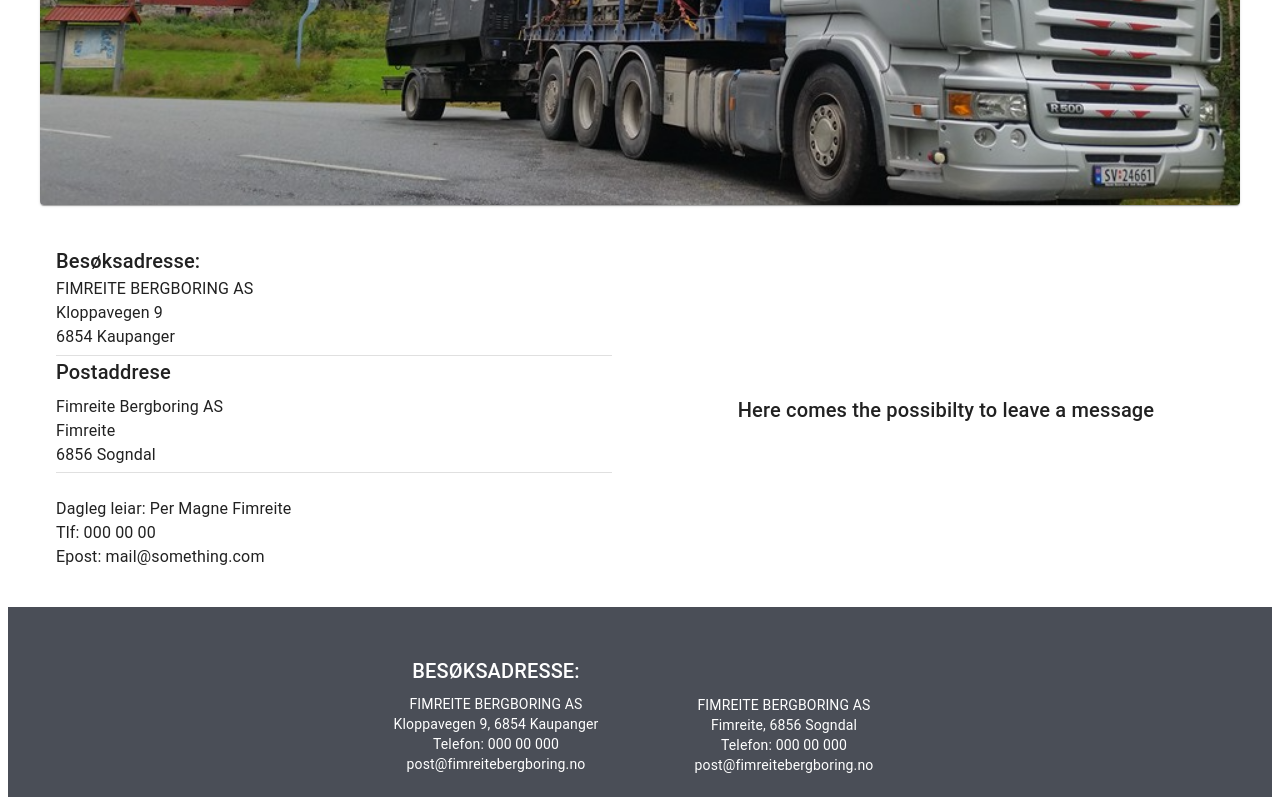
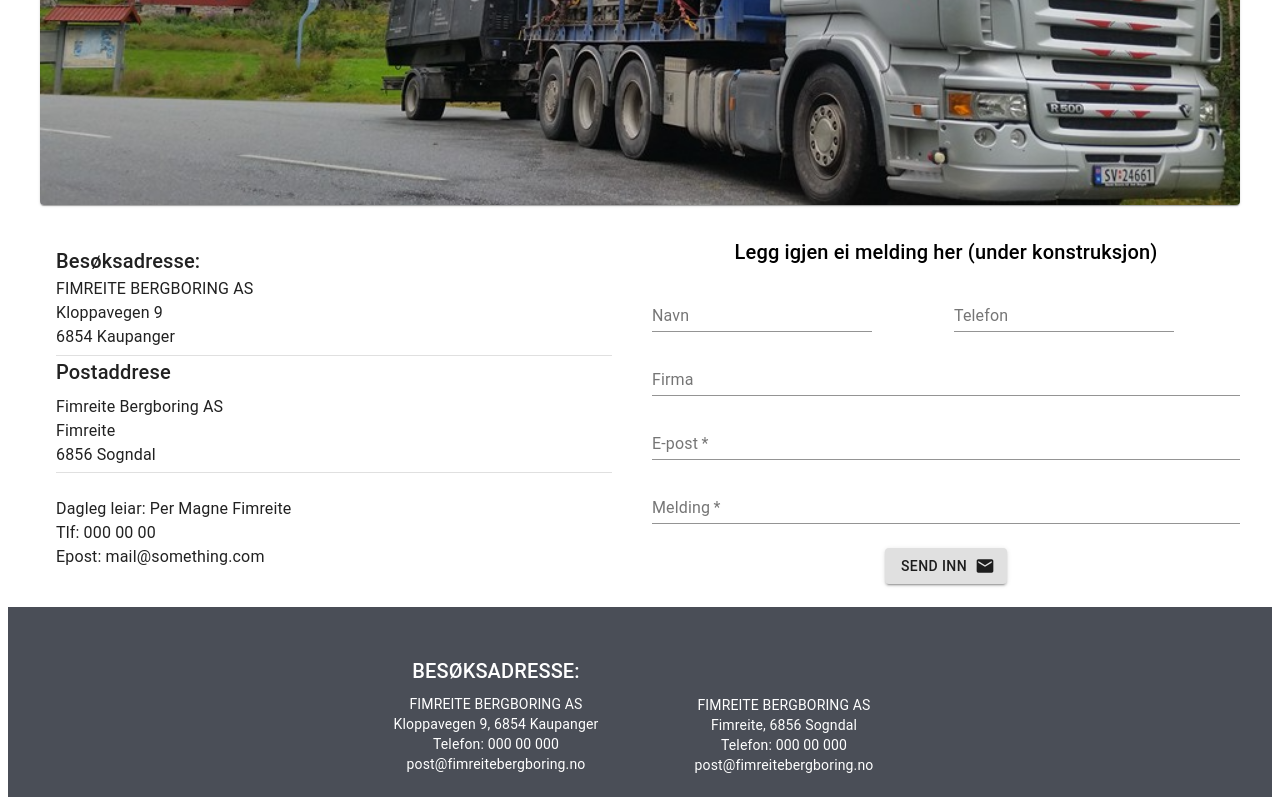
Before and after one commit to gunnarkleiven/FimreiteBergboring, a React (Create React App) app in the folder my-app/: page /contact in a window 1280 px wide. Shown: the part 646-1443 px from the top of the page. Built offline with nearby package versions, Linux system fonts and the light colour scheme.

Commit message:
Added form to leave a message on the contact page

```diff
--- /dev/null
+++ b/my-app/src/components/MessageForm.tsx
@@ -0,0 +1,108 @@
+import React, { useState } from 'react';
+import TextField from '@material-ui/core/TextField';
+import { createStyles, makeStyles, Theme } from '@material-ui/core/styles';
+import Grid from '@material-ui/core/Grid';
+import Typography from '@material-ui/core/Typography';
+import Button from '@material-ui/core/Button';
+import EmailIcon from '@material-ui/icons/Email';
+import { setegid } from 'process';
+
+interface Props {
+
+}
+
+const useStyles = makeStyles((theme: Theme) =>
+    createStyles({
+        button: {
+            margin: theme.spacing(1),
+        },
+    }),
+);
+
+const MessageForm: React.FC<Props> = () => {
+    const classes = useStyles();
+
+    // States for the different forms
+    const [name, setName] = useState<string>("");
+    const [phonenumber, setPhonenumber] = useState<string>("");
+    const [company, setCompany] = useState<string>("");
+    const [email, setEmail] = useState<string>("");
+    const [message, setMessage] = useState<string>("");
+
+    const handleSubmit = () => {
+        console.log(
+            `Submitted\nNavn: ${name}, Telefon: ${phonenumber}
+            Firma:: ${company}
+            Epost: ${email}
+            Message: ${message}`
+        );
+    }
+
+    return (
+        <div>
+            <Grid container spacing={2} alignItems="center" justify="center">
+                <Grid item xs={12}>
+                    <Typography variant="h6" align="center">
+                        Legg igjen ei melding her (under konstruksjon)
+                    </Typography>
+                </Grid>
+                <Grid item xs={12} sm={6}>
+                    <TextField
+                        id="name-input"
+                        label="Navn"
+                        onChange={(e) => setName(e.target.value)}
+                    />
+                </Grid>
+                <Grid item xs={12} sm={6}>
+                    <TextField
+                        id="phonenumber-input"
+                        label="Telefon"
+                        onChange={(e) => setPhonenumber(e.target.value)}
+                    />
+                </Grid>
+                <Grid item xs={12}>
+                    <TextField
+                        id="company-input"
+                        label="Firma"
+                        fullWidth
+                        onChange={(e) => setCompany(e.target.value)}
+                    />
+                </Grid>
+                <Grid item xs={12}>
+                    <TextField
+                        required
+                        id="email-input"
+                        label="E-post"
+                        onChange={(e) => setEmail(e.target.value)}
+                        fullWidth
+                    />
+                </Grid>
+
+                <Grid item xs={12}>
+                    <TextField
+                        required
+                        id="message-input"
+                        label="Melding"
+                        multiline
+                        fullWidth
+                        onChange={(e) => setMessage(e.target.value)}
+                    />
+                </Grid>
+                <Grid item>
+                    <Button
+                        variant="contained"
+                        color="default"
+                        className={classes.button}
+                        endIcon={<EmailIcon />}
+                        onClick={handleSubmit}
+                    >
+                        Send inn
+                    </Button>
+
+                </Grid>
+            </Grid>
+        </div >
+    );
+}
+
+export default MessageForm;
--- a/my-app/src/pages/Contact.tsx
+++ b/my-app/src/pages/Contact.tsx
@@ -12,6 +12,7 @@ import contactImage1 from "../assets/likeAWallpaper1.png";
 import contactImage2 from "../assets/likeAWallpaper2.png";
 import Paper from '@material-ui/core/Paper';
 import Divider from '@material-ui/core/Divider';
+import MessageForm from "../components/MessageForm";
 
 interface ContactProps {
 
@@ -124,14 +125,15 @@ const Contact: React.FC<ContactProps> = () => {
                     </Grid>
 
                     <Grid item xs={12} sm={6}>
-                        <Card className={classes.card}>
+                        {/* <Card className={classes.card}>
                             <CardContent>
                                 <Typography variant="h6" align="center">
-                                    Here comes the possibilty to leave a message
+                                    "Legg igjen melding" under konstruksjon
                                 </Typography>
                             </CardContent>
-                        </Card>
+                        </Card> */}
 
+                        <MessageForm />
                     </Grid>
 
                 </Grid>
```
